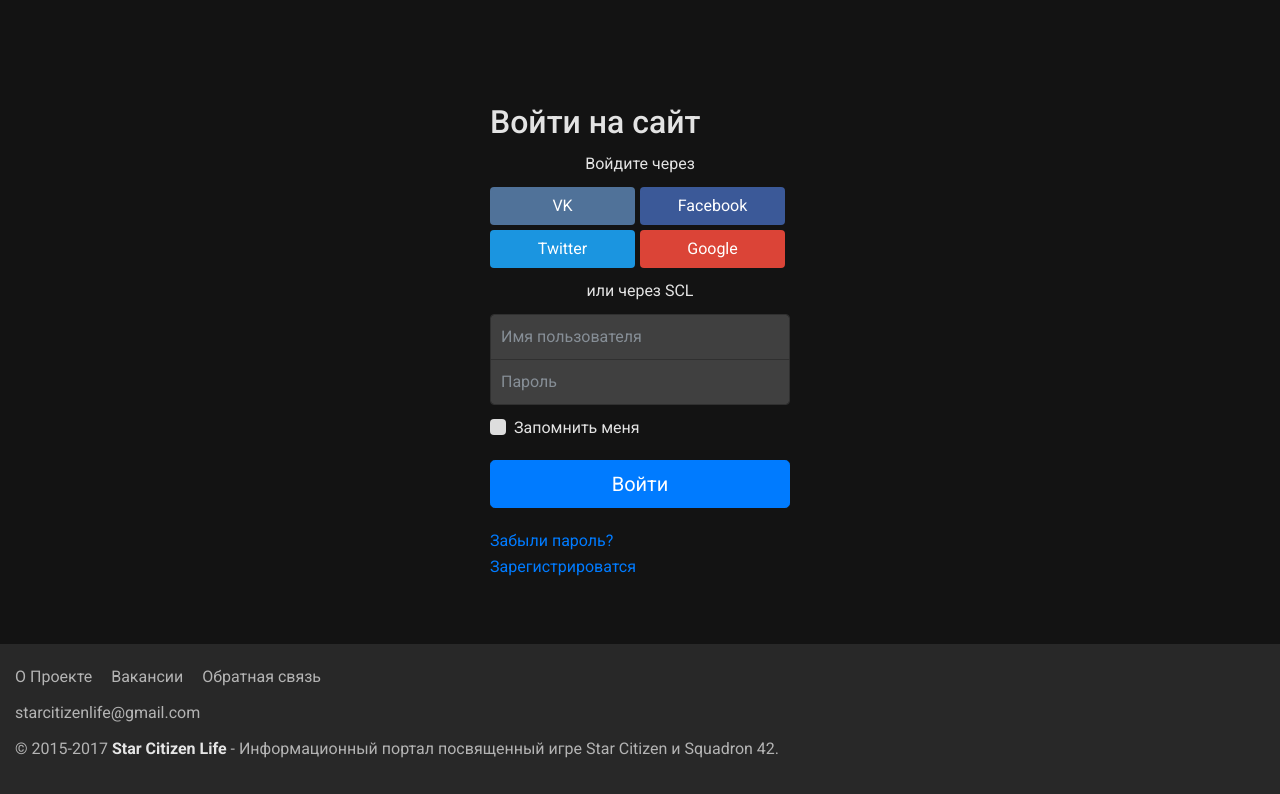
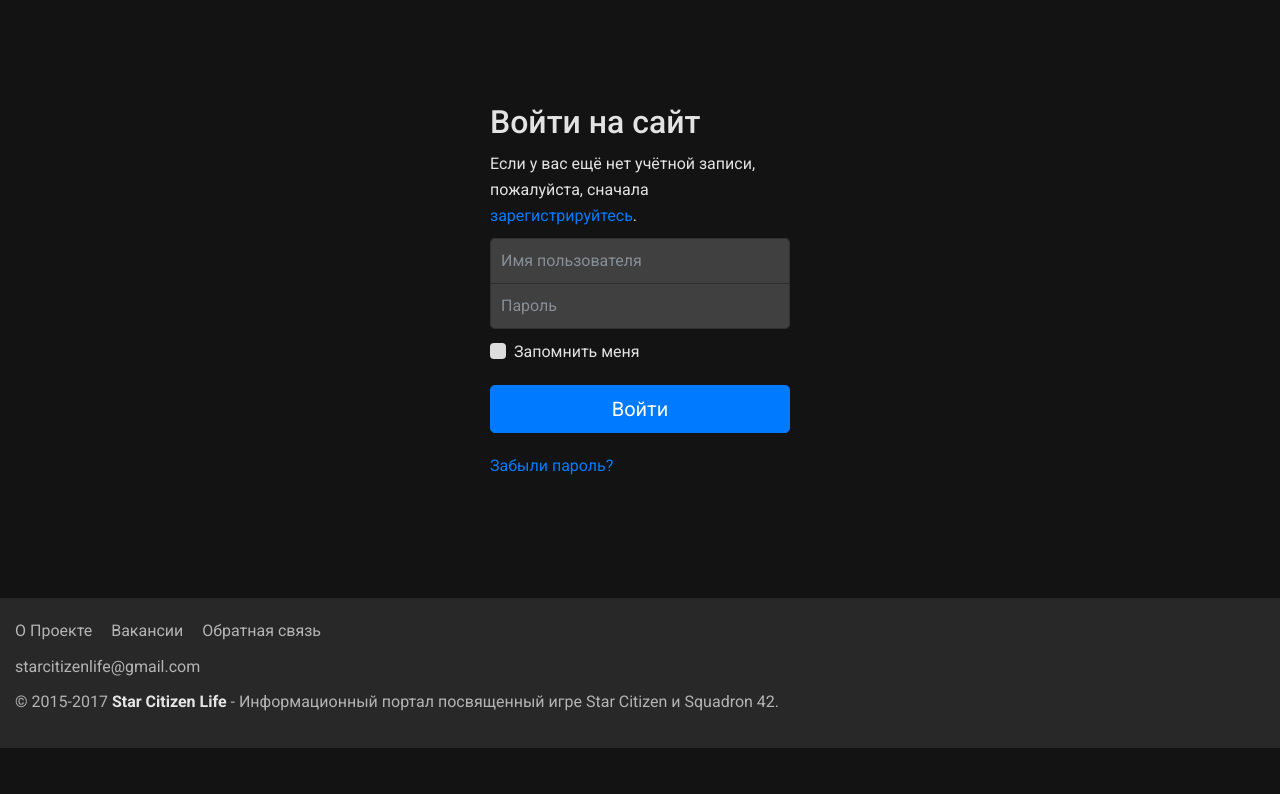
Before and after one commit to ModPhoenix/SCL, a Django app: page /accounts/login/ in a window 1280 px wide. Shown: the part 58-852 px from the top of the page. After the commit the page ends 806 px from the top, so only its background shows below. Run offline with Django 3.2, Linux system fonts and the light colour scheme; data comes from the database, SQL or seed files in the repository; both versions use the stored data as it was after the commit; parts of the project's set-up code (start-up, migrations or seed data) failed here and were passed over; some libraries are stand-ins or nearby versions.

Commit message:
СКРЫЛ СОЦ АУТ ДО ПОЛНОЙ НАСТРОЙКИ

```diff
--- a/static/css/main.css
+++ b/static/css/main.css
@@ -373,6 +373,10 @@ nav .btn-create {
   max-width: 330px;
   padding: 15px;
   margin: 40px auto 0;
+}
+
+.form-signin p {
+  margin-bottom: 10px;
 }
 
 .account-form h1 {
--- a/templates/account/login.html
+++ b/templates/account/login.html
@@ -11,27 +11,8 @@
 <form class="login form-signin" method="POST" action="{% url 'account_login' %}">
 <h2 class="form-signin-heading">Войти на сайт</h2>
 
-{% get_providers as socialaccount_providers %}
-
-{% if socialaccount_providers %}
-<p class="signin-social-text">Войдите через</p>
-
-<div class="socialaccount_ballot">
-
-  <ul class="socialaccount_providers clearfix">
-    {% include "socialaccount/snippets/provider_list.html" with process="login" %}
-  </ul>
-
-  <div class="login-or">или через SCL</div>
-
-</div>
-
-{% include "socialaccount/snippets/login_extra.html" %}
-
-{% else %}
 <p>{% blocktrans %}If you have not created an account yet, then please
 <a href="{{ signup_url }}">sign up</a> first.{% endblocktrans %}</p>
-{% endif %}
 
 {% csrf_token %}
 
@@ -69,7 +50,6 @@
 {% endif %}
 <button class="btn btn-lg btn-primary btn-block" type="submit">{% trans "Sign In" %}</button>
 <div><a class="button secondaryAction" href="{% url 'account_reset_password' %}">{% trans "Forgot Password?" %}</a></div>
-<div><a href="{% url 'account_signup' %}">Зарегистрироватся</a></div>
 </form>
 
 </div>
```
Also changed, not shown: db.sqlite3.
